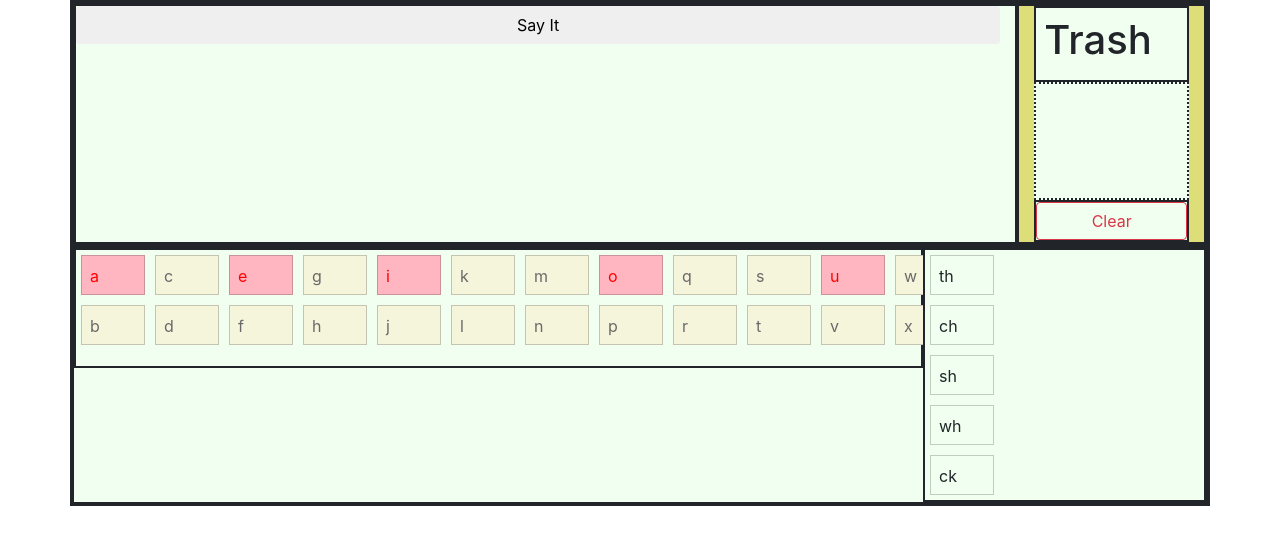
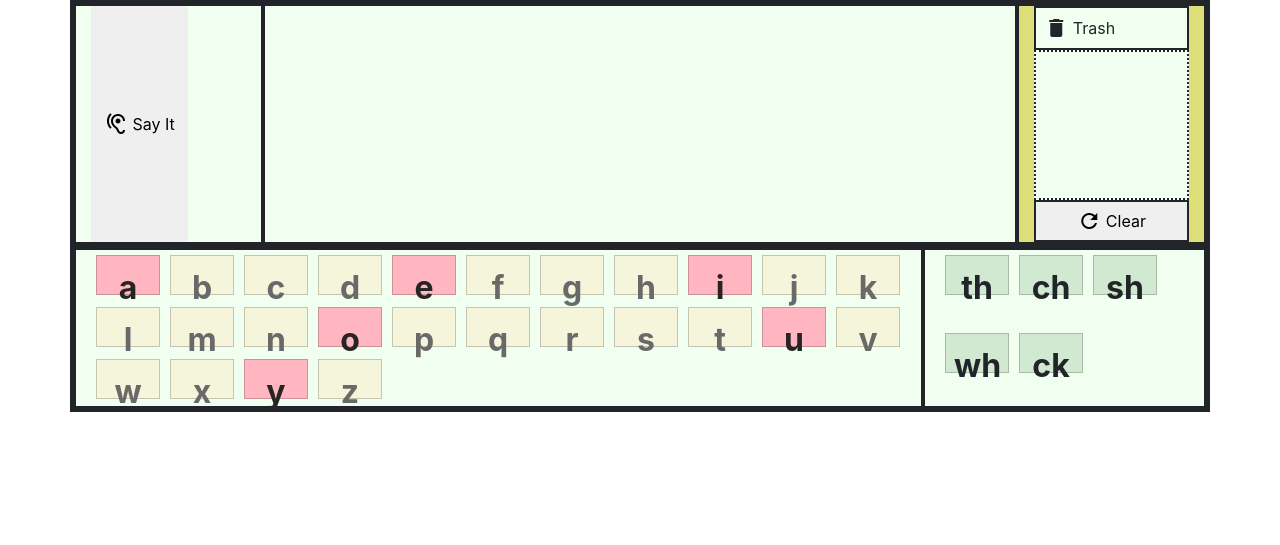
Before and after one commit to loretod/spelling-board, a PHP site: page / in a window 1280 px wide. Shown: the top 545 px of the page. Run offline with PHP 8.4, Linux system fonts and the light colour scheme; some libraries are stand-ins or nearby versions.

Commit message:
fixed css issues

```diff
--- a/index.html
+++ b/index.html
@@ -8,31 +8,38 @@
   <!-- Bootstrap CSS -->
   <link rel="stylesheet" href="https://cdn.jsdelivr.net/npm/bootstrap@4.0.0/dist/css/bootstrap.min.css" integrity="sha384-Gn5384xqQ1aoWXA+058RXPxPg6fy4IWvTNh0E263XmFcJlSAwiGgFAW/dAiS6JXm" crossorigin="anonymous">
 
-    <link href="style.css" rel="stylesheet" type="text/css" />
+  <link href="https://fonts.googleapis.com/icon?family=Material+Icons" rel="stylesheet">
+
+  <link href="style.css" rel="stylesheet" type="text/css" />
   </head>
   <div class="container">
     <div class="row">
-      <div class="col-10 list-group d-flex flex-wrap" id="board">
-        <button class="btn btn-ouline-primary" onclick="readBoard()">Say It</button>
+      <div class="col-2 d-flex">
+        <button type="button" class="btn btn-ouline-warning" onclick="readBoard()"><span class="material-icons align-bottom">hearing</span> Say It</button>
+      </div>
+      <div class="col-8 d-flex flex-wrap" id="board">
+
       </div>
       <div id="trash_container" class="col-2 d-flex flex-column">
         <div class="p-2">
-          <h1>Trash</h1>
+          <span class="material-icons align-bottom">delete</span> Trash
         </div>
 
-        <div class="p-2 list-group" id="trash">
+        <div class="p-2" id="trash">
 
         </div>
         <div>
-          <button type="button" class="btn btn-outline-danger btn-block" onclick="clearBoard()">Clear</button>
+          <button type="button" class="btn btn-outline- btn-block" onclick="clearBoard()"><span class="material-icons align-bottom">
+            refresh
+            </span> Clear</button>
         </div>
 
       </div>
     </div>
     <div class="row">
-      <div class="col-9 list-group d-flex flex-wrap" id="alphabet">
+      <div class="col-9 d-flex align-content-stretch flex-wrap" id="alphabet">
       </div>
-      <div class="col-3 list-group d-flex flex-wrap" id="blends">
+      <div class="col-3 d-flex flex-wrap" id="blends">
       </div>
     </div>
   </div>
--- a/sortable.js
+++ b/sortable.js
@@ -119,6 +119,7 @@
   direction: 'horizontal',
   onAdd: function(evt){
     evt.item.classList.add("active");
+    readBoard();
   },
   onChange: function(){
     readBoard();
--- a/style.css
+++ b/style.css
@@ -1,11 +1,15 @@
 .vowel{
-    color: red;
+    color: rgb(39, 36, 36);
     background-color: lightpink;
 }
 
 .consonant{
     color:dimgrey;
     background-color: beige;
+}
+
+.blend{
+    background-color: rgb(208, 233, 208);
 }
 
 #trash{
@@ -29,7 +33,7 @@
 }
 
 #alphabet{
-    height: 15vh;
+    height: 20vh;
 }
 
 .grid-square {
@@ -38,4 +42,37 @@
     border: solid 1px rgb(0, 0, 0, 0.2);
     padding: 10px;
     margin: 5px;
+    text-align: center;
+    font-weight: 700;
+    font-size: 2em;
 }
+
+.material-icons {
+font-family: 'Material Icons';
+font-weight: normal;
+font-style: normal;
+font-size: 24px;  /* Preferred icon size */
+display: inline-block;
+line-height: 1;
+text-transform: none;
+letter-spacing: normal;
+word-wrap: normal;
+white-space: nowrap;
+direction: ltr;
+
+/* Support for all WebKit browsers. */
+-webkit-font-smoothing: antialiased;
+/* Support for Safari and Chrome. */
+text-rendering: optimizeLegibility;
+
+/* Support for Firefox. */
+-moz-osx-font-smoothing: grayscale;
+
+/* Support for IE. */
+font-feature-settings: 'liga';
+}
+
+.misspelled {
+    text-decoration: underline;
+    color: red;
+  }
```
Also changed, not shown: README.md.
